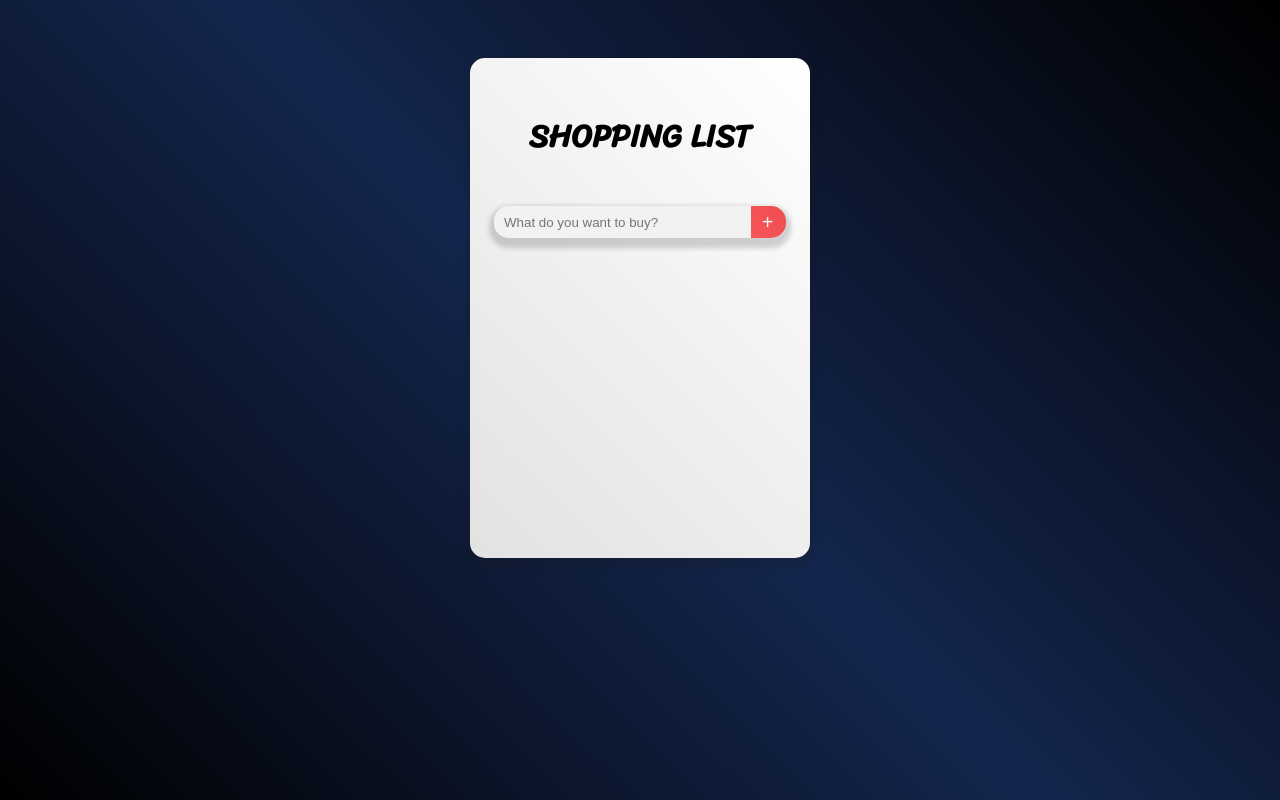
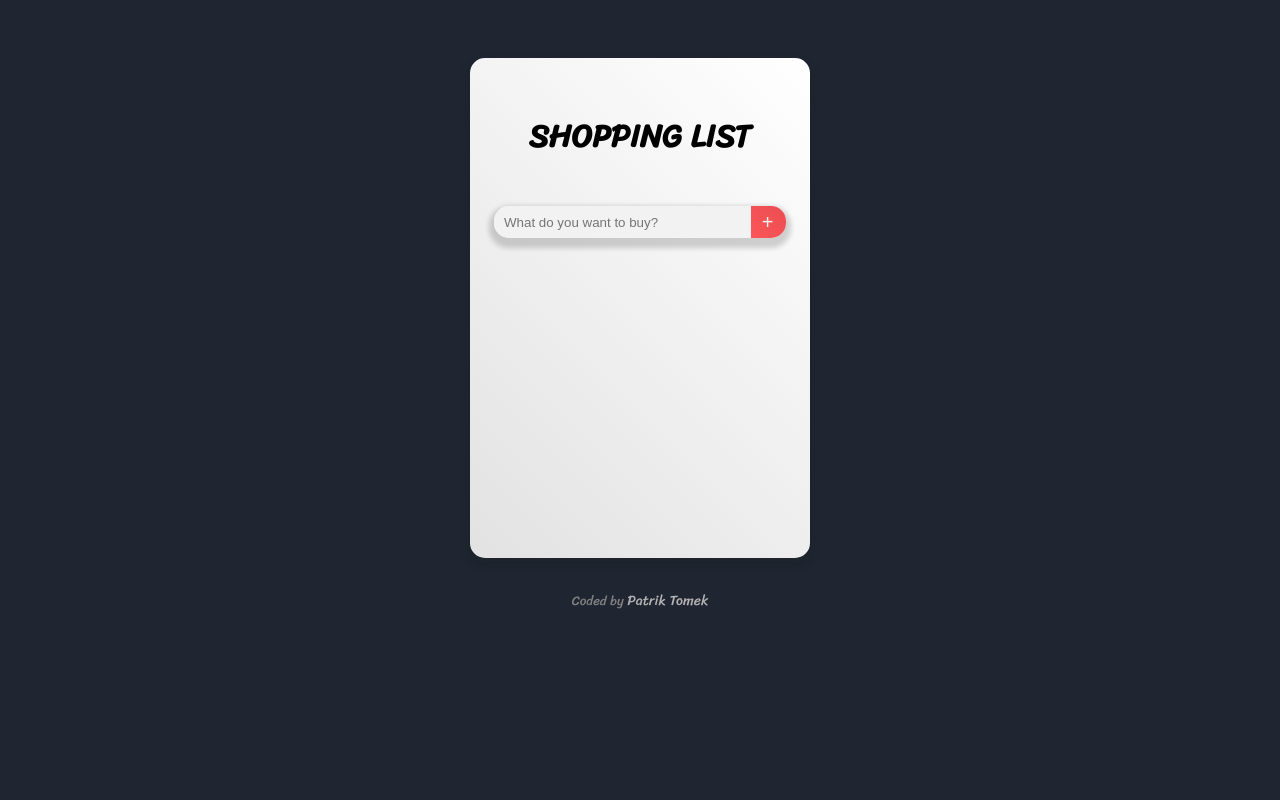
Before and after one commit to PatrikTomek/Shopping-list_React, a React (Create React App) app: page / in a window 1280 px wide. Built offline with nearby package versions, Linux system fonts and the light colour scheme.

Commit message:
footer added

```diff
--- a/public/index.html
+++ b/public/index.html
@@ -30,7 +30,7 @@
       work correctly both with client-side routing and a non-root public URL.
       Learn how to configure a non-root public URL by running `npm run build`.
     -->
-    <title>React App</title>
+    <title>Shopping list | React App</title>
   </head>
   <body>
     <noscript>You need to enable JavaScript to run this app.</noscript>
--- a/src/App.css
+++ b/src/App.css
@@ -1,6 +1,6 @@
 :root {
   --main: #000000;
-  --secondary: #14264e;
+  --secondary: hsl(218, 23%, 16%);
   --third: #fb565a;
   --fourth: #eb4d50;
   --fifth: #f2f2f2;
@@ -13,14 +13,7 @@ html {
 
 body {
   font-family: "Sriracha", cursive;
-  background-image: linear-gradient(
-    45deg,
-    var(--main),
-    var(--secondary),
-    var(--main)
-  );
-  background-size: cover;
-  background-repeat: no-repeat;
+  background-color: var(--secondary);
   display: flex;
   justify-content: center;
   color: var(--font);
@@ -134,3 +127,15 @@ button {
 .add_form {
   box-shadow: 0px 5px 5px 5px hsla(240, 4%, 11%, 0.184);
 }
+
+.sign_footer {
+  margin-top: 30px;
+  font-size: 13px;
+  text-align: center;
+  color: gray;
+}
+.sign_footer a {
+  text-decoration: none;
+  font-size: 14px;
+  color: rgb(180, 178, 178);
+}
--- a/src/App.js
+++ b/src/App.js
@@ -16,10 +16,15 @@ function App() {
   };
 
   return (
-    <div className="app_container">
-      <h1 className="main_header">Shopping List</h1>
-      <AddItem onHandleAddItem={handleAddItem} />
-      <ItemList items={itemList} />
+    <div>
+      <div className="app_container">
+        <h1 className="main_header">Shopping List</h1>
+        <AddItem onHandleAddItem={handleAddItem} />
+        <ItemList items={itemList} />
+      </div>
+      <p className="sign_footer">
+        Coded by <a href="https://patriktomek.cz/">Patrik Tomek</a>
+      </p>
     </div>
   );
 }
```
